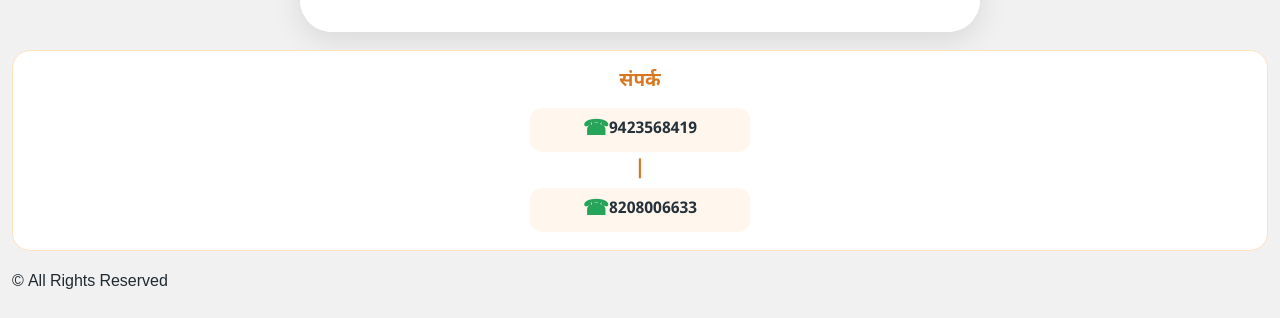
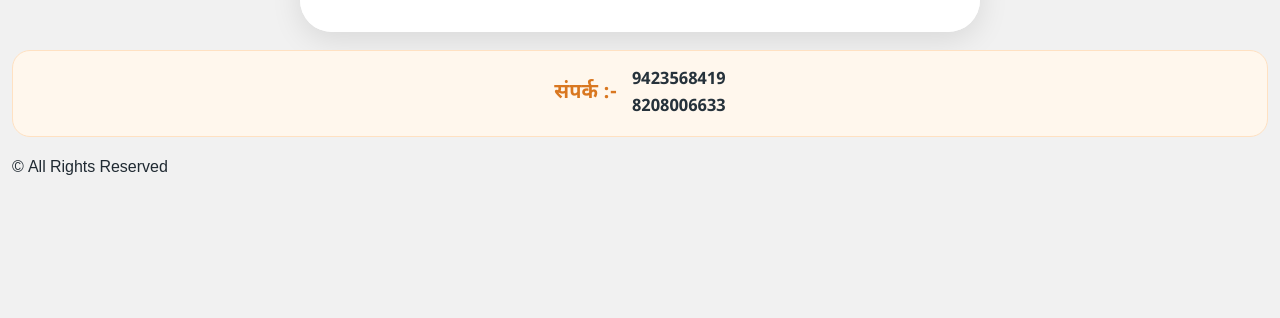
Before and after one commit to krushimahotsav-ops/jagtik-krushi-mahotsav, a plain HTML site: page index.html in a window 1280 px wide. Shown: the part 969-1287 px from the top of the page. After the commit the page ends 1173 px from the top, so only its background shows below. Drawn offline with Linux system fonts and the light colour scheme.

Commit message:
index.html

```diff
--- a/index.html
+++ b/index.html
@@ -213,24 +213,35 @@ body {
 .contact-section {
     margin-top: 18px;
     padding: 18px 15px;
-    background: white;
+    background: #fff7ed;
     border: 1px solid #ffe1c2;
     border-radius: 18px;
 }
 
+.contact-layout {
+    display: flex;
+    justify-content: center;
+    align-items: center;
+    gap: 15px;
+}
+
 .contact-title {
-    font-size: 19px;
+    font-size: 20px;
     font-weight: 800;
     color: #d97720;
-    margin-bottom: 14px;
-    text-align: center;
 }
-  .contact-numbers {
+
+.contact-numbers {
     display: flex;
     flex-direction: column;
-    justify-content: center;
-    align-items: center;
     gap: 5px;
+}
+
+.contact-numbers a {
+    text-decoration: none;
+    color: #26323b;
+    font-size: 17px;
+    font-weight: 700;
 }
 
 .contact-item {
@@ -483,27 +494,20 @@ target="_blank" rel="noopener noreferrer">
 
         <!-- CONTACT -->
 
-        <div class="contact-section">
+       <div class="contact-section">
 
-            <div class="contact-title">संपर्क</div>
+    <div class="contact-layout">
 
-            <div class="contact-numbers">
+        <div class="contact-title">संपर्क :-</div>
 
-                <a href="tel:9423568419" class="contact-item">
-                    <span class="call-icon">☎</span>
-                    9423568419
-                </a>
+        <div class="contact-numbers">
+            <a href="tel:9423568419">9423568419</a>
+            <a href="tel:8208006633">8208006633</a>
+        </div>
 
-                <span class="contact-divider">|</span>
+    </div>
 
-                <a href="tel:8208006633" class="contact-item">
-                    <span class="call-icon">☎</span>
-                    8208006633
-                </a>
-
-            </div>
-
-        </div>
+</div>
 
         <br>
         © All Rights Reserved
```
